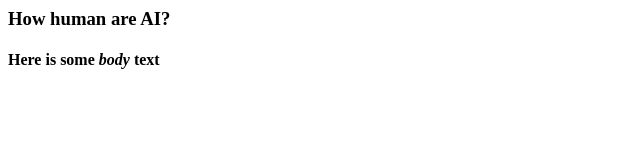
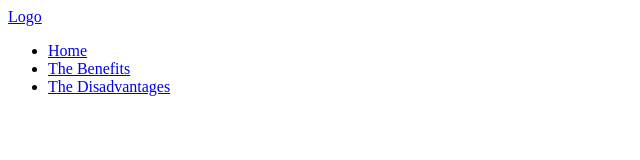
Before and after one commit to Lukas-n-milo/AI-Rights, a plain HTML site: page index.html in a window 1280 px wide. Shown: the whole page, without its empty margins (0-640 px from the left). Drawn offline with Linux system fonts and the light colour scheme.

Commit message:
Update index.html

```diff
--- a/index.html
+++ b/index.html
@@ -4,15 +4,15 @@
     <link rel="stylesheet" type="text/css" ref="stylesheet.css">
   </head>
   <body>
-    <div id="NavBar">
+   <nav>
+    <div class="nav-wrapper">
+      <a href="#" class="brand-logo">Logo</a>
+      <ul id="nav-mobile" class="right hide-on-med-and-down">
+        <li><a href="Home.html">Home</a></li>
+        <li><a href="Pros.html">The Benefits</a></li>
+        <li><a href="Cons.html">The Disadvantages</a></li>
+      </ul>
     </div>
-    <div id="body">
-        <div id="title">
-         <h3>How human are AI?</h3>
-        </div>
-        <div id="body">
-         <p><h4>Here is some <i>body</i> text</h4>
-        </div>
-    </div>
+  </nav>
   </body>
 </html>
```
